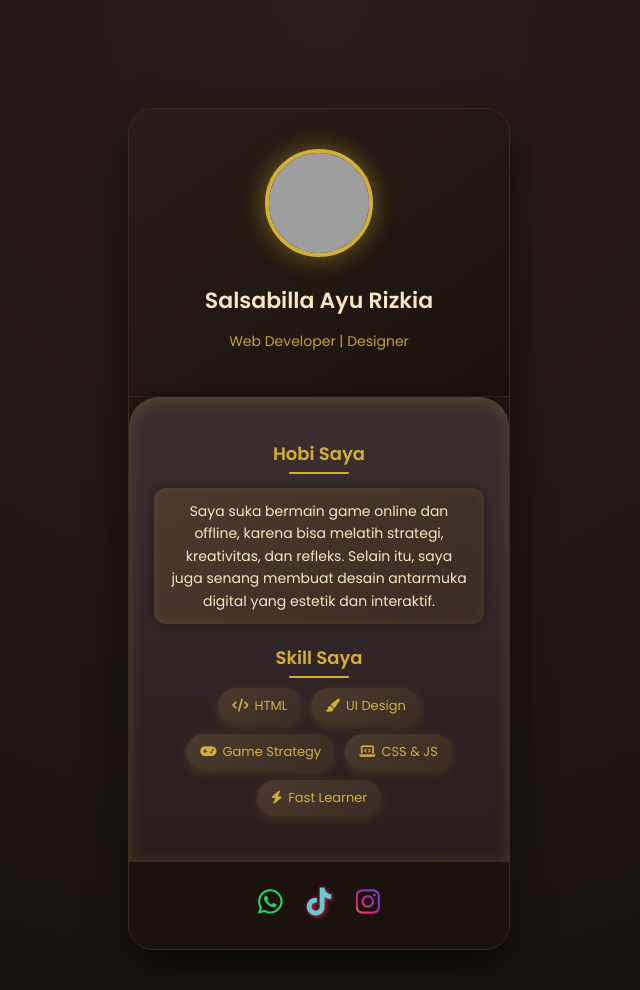
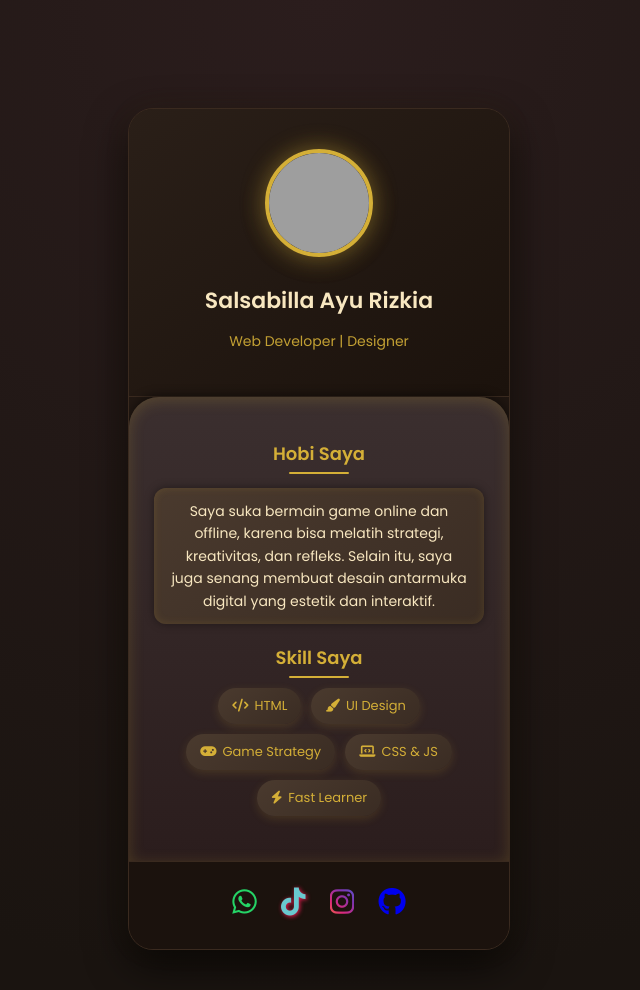
Before and after one commit to salsabillaayu147-design/ID_CARD-SALSABILLA-AYU-RIZKIA, a plain HTML site: page index.html in a window 1280 px wide. Shown: the whole page, without its empty margins (321-961 px from the left). Drawn offline with Linux system fonts and the light colour scheme; grey boxes are pictures that could not be loaded.

Commit message:
Update index.html

```diff
--- a/index.html
+++ b/index.html
@@ -43,6 +43,7 @@
       <a href="https://wa.me/" target="_blank" class="whatsapp"><i class="fa-brands fa-whatsapp"></i></a>
       <a href="https://tiktok.com/@cacaaa_xyzo" target="_blank" class="tiktok"><i class="fa-brands fa-tiktok"></i></a>
       <a href="https://instagram.com/slsabllaayuuu" target="_blank" class="instagram"><i class="fa-brands fa-instagram"></i></a>
+      <a href="https://github.com/salsabillaayu147-design" target="_blank" class="github"><i class="fa-brands fa-github"></i></a>
     </div>
   </div>
 </body>
```
